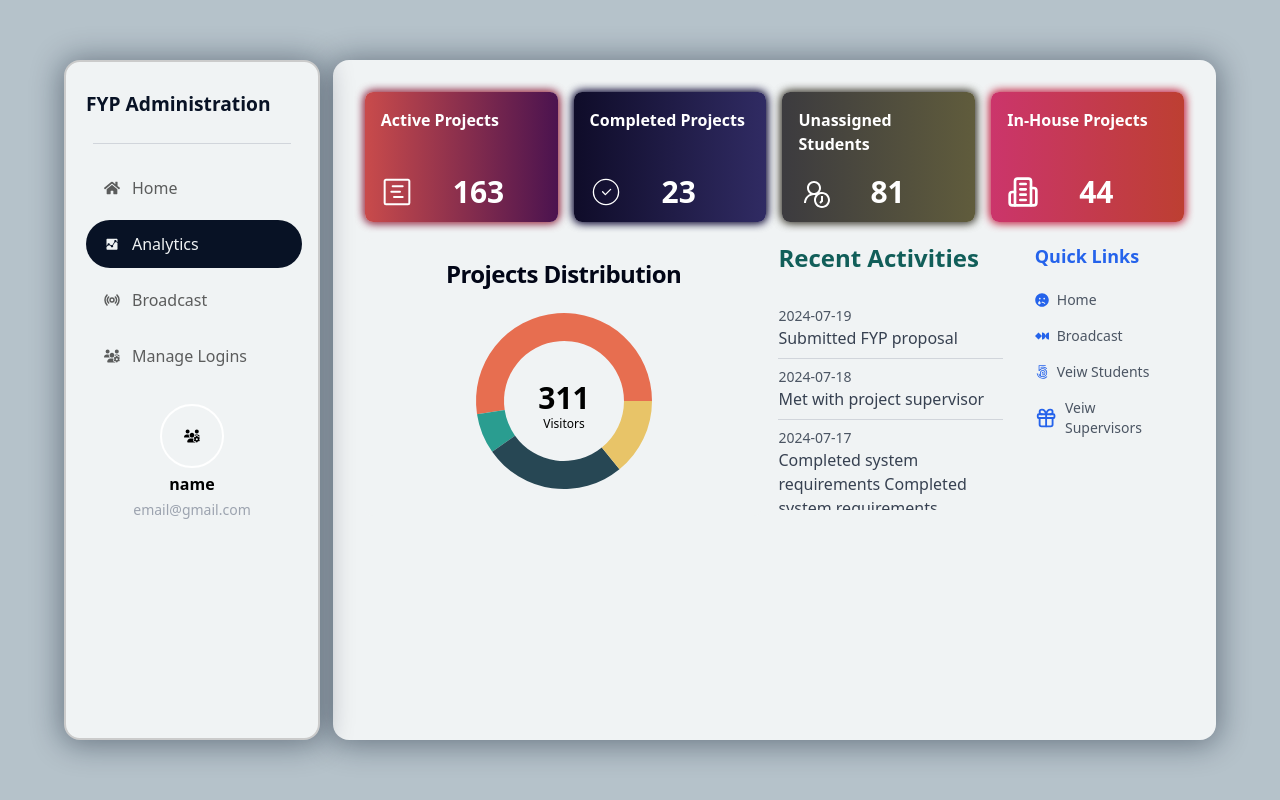
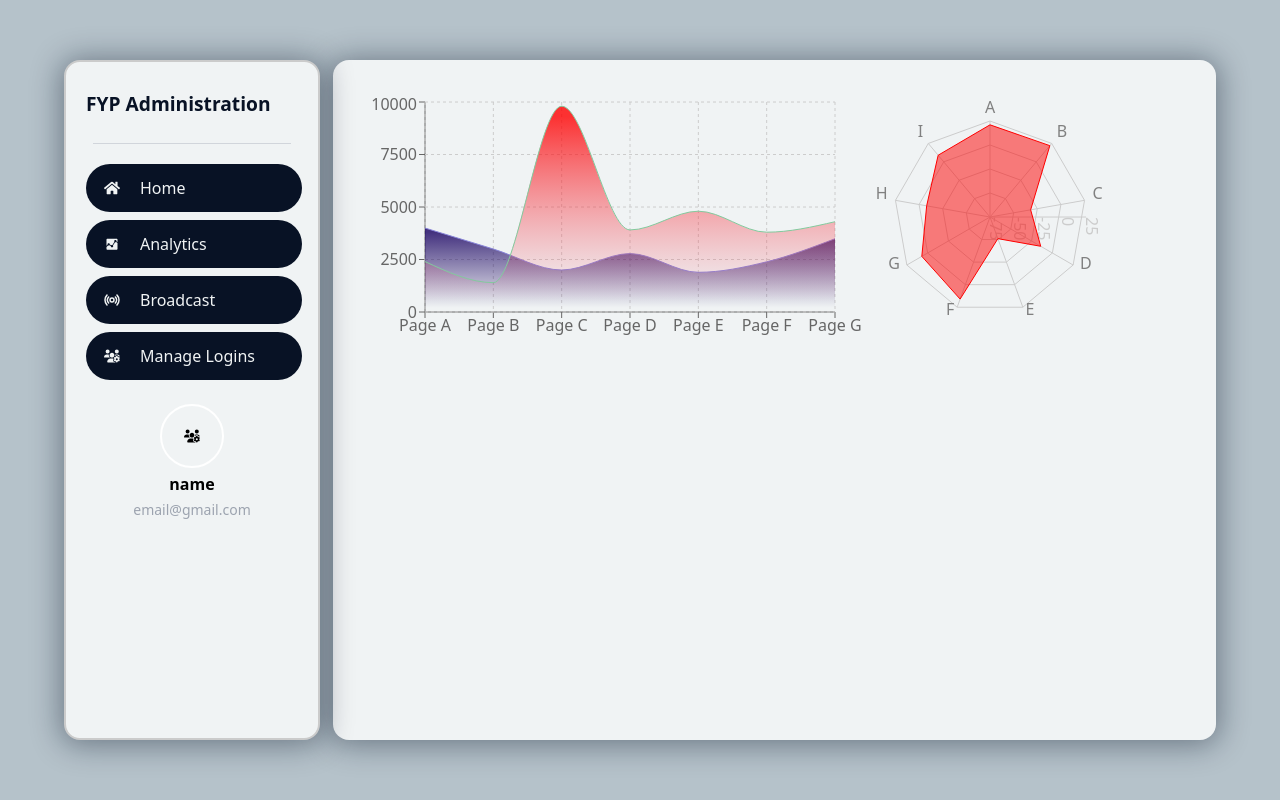
Before and after one commit to mubarakali826/Final-Year-Project-Administration-System, a React (Vite) app: page /admin/analytics in a window 1280 px wide. Shown: the top 800 px of the page. Built offline with nearby package versions, Linux system fonts and the light colour scheme.

Commit message:
late commit

```diff
--- a/package.json
+++ b/package.json
@@ -18,6 +18,7 @@
     "react": "^18.2.0",
     "react-dom": "^18.2.0",
     "react-icons": "^5.2.1",
+    "react-router-dom": "^6.25.1",
     "recharts": "^2.12.7",
     "sass": "^1.77.8",
     "scss": "^0.2.4",
--- a/src/App.jsx
+++ b/src/App.jsx
@@ -1,24 +1,28 @@
-import "./App.scss"
-import AdminAnalytics from "./components/ADMIN/Analytics/AdminAnalytics"
-import AdminHome from "./components/ADMIN/Home/AdminHome"
-import LocalDocuments from "./components/Local user/LocalDocuments"
-import LocalHome from "./components/Local user/LocalHome"
-import LocalOverview from "./components/Local user/LocalOverview"
-import Login from "./components/Login/Login"
-import Roles from "./components/Login/Roles"
-import Sidebar from "./components/Login/Sidebar/Sidebar"
+import React from 'react';
+import { BrowserRouter as Router, Route, Routes } from 'react-router-dom';
+import './App.scss';
+import AdminAnalytics from './components/ADMIN/Analytics/AdminAnalytics';
+import AdminHome from './components/ADMIN/Home/AdminHome';
+import LocalDocuments from './components/Local user/LocalDocuments';
+import LocalHome from './components/Local user/LocalHome';
+import LocalOverview from './components/Local user/LocalOverview';
+import Login from './components/Login/Login';
+import Roles from './components/Login/Roles';
+import Sidebar from './components/Login/Sidebar/Sidebar';
+
 export default function App() {
-
-return (
-<>
-{/* <Login/> */}
-{/* <Roles/>     */}
-<AdminHome/>
-<Sidebar/>
-<AdminAnalytics/>
-{/* <LocalHome/> */}
-{/* <LocalDocuments/> */}
-{/* <LocalOverview/> */}
-</>
-)
+  return (
+    <Router>
+      <Routes>
+        <Route path="/login" element={<Login />} />
+        <Route path="/roles" element={<Roles />} />
+        <Route path="/admin/home" element={<><AdminHome /><Sidebar/></>} />
+        <Route path="/admin/analytics" element={<><AdminAnalytics /><Sidebar/></>} />
+        <Route path="/local/home" element={<LocalHome />} />
+        <Route path="/local/documents" element={<LocalDocuments />} />
+        <Route path="/local/overview" element={<LocalOverview />} />
+        <Route path="/" element={<Login/>} /> {/* Default route */}
+      </Routes>
+    </Router>
+  );
 }
--- a/src/App.scss
+++ b/src/App.scss
@@ -85,7 +85,7 @@ body {
     li {
       padding: 12px;
       padding-left: 18px;
-      a {
+      .link {
         display: flex;
         align-items: center;
         justify-content: start;
@@ -98,7 +98,7 @@ body {
     }
     li.active{
         background-color: $primary;
-        a{
+        .link{
           color: $secondary;
         }
       }
@@ -309,3 +309,12 @@ body {
     border: none;
   }
 }
+
+
+  // ===================  ADMIN ANALYTICS  ====================
+
+
+.adminAnalytics{
+  background-color: $secondary;
+  box-shadow: 0 2px 30px 3px #0812256c;
+}
--- a/src/components/ADMIN/Analytics/AdminAnalytics.jsx
+++ b/src/components/ADMIN/Analytics/AdminAnalytics.jsx
@@ -1,10 +1,21 @@
+import AreaChart from "./AreaCh";
+import Radar  from "./Radar";
 import React from "react";
+
+
 
 const AdminAnalytics = () => {
   return (
     <div className="h-screen flex items-center">
-      <div className="adminHome gap-4 h-[85%] w-[69%] ml-[26%] rounded-2xl p-8 flex flex-col">
-
+      <div className="adminAnalytics gap-4 h-[85%] w-[69%] ml-[26%] rounded-2xl p-8 flex flex-col">
+        <div className="inner flex max-w-[70%] items-center justify-between ">
+          <div className="area-chart">
+          <AreaChart/>
+          </div>
+          <div className="radar-chart">
+          <Radar/>
+          </div>
+        </div>
       </div>
     </div>
   );
--- /dev/null
+++ b/src/components/ADMIN/Analytics/AreaCh.jsx
@@ -0,0 +1,77 @@
+import React from 'react'
+import { AreaChart,Area, CartesianGrid, Tooltip, XAxis, YAxis } from 'recharts'
+
+const AreaCh = () => {
+    const data = [
+        {
+          "name": "Page A",
+          "uv": 4000,
+          "pv": 2400,
+          "amt": 2400
+        },
+        {
+          "name": "Page B",
+          "uv": 3000,
+          "pv": 1398,
+          "amt": 2210
+        },
+        {
+          "name": "Page C",
+          "uv": 2000,
+          "pv": 9800,
+          "amt": 2290
+        },
+        {
+          "name": "Page D",
+          "uv": 2780,
+          "pv": 3908,
+          "amt": 2000
+        },
+        {
+          "name": "Page E",
+          "uv": 1890,
+          "pv": 4800,
+          "amt": 2181
+        },
+        {
+          "name": "Page F",
+          "uv": 2390,
+          "pv": 3800,
+          "amt": 2500
+        },
+        {
+          "name": "Page G",
+          "uv": 3490,
+          "pv": 4300,
+          "amt": 2100
+        }
+      ]
+
+  return (
+    <div>
+
+
+<AreaChart width={500} height={250} data={data}
+  margin={{ top: 10, right: 30, left: 0, bottom: 0 }}>
+  <defs>
+    <linearGradient id="colorUv" x1="0" y1="0" x2="0" y2="1">
+      <stop offset="5%" stopColor="#180161" stopOpacity={0.8}/>
+      <stop offset="95%" stopColor="#180161" stopOpacity={0}/>
+    </linearGradient>
+    <linearGradient id="colorPv" x1="0" y1="0" x2="0" y2="1">
+      <stop offset="5%" stopColor="red" stopOpacity={0.8}/>
+      <stop offset="95%" stopColor="#EF5A6F" stopOpacity={0}/>
+    </linearGradient>
+  </defs>
+  <XAxis dataKey="name" />
+  <YAxis />
+  <CartesianGrid strokeDasharray="3 3" />
+  <Tooltip />
+  <Area type="monotone" dataKey="uv" stroke="#8884d8" fillOpacity={1} fill="url(#colorUv)" />
+  <Area type="monotone" dataKey="pv" stroke="#82ca9d" fillOpacity={1} fill="url(#colorPv)" />
+</AreaChart>
+    </div>
+  )
+}
+
+export default AreaCh
--- /dev/null
+++ b/src/components/ADMIN/Analytics/Radar.jsx
@@ -0,0 +1,30 @@
+import React from 'react'
+import { Radar, RadarChart, PolarGrid,
+    PolarAngleAxis, PolarRadiusAxis } from 'recharts';
+const radar = () => {
+    const data = [
+        { name: 'A', x: 21 },
+        { name: 'B', x: 22 },
+        { name: 'C', x: -32 },
+        { name: 'D', x: -14 },
+        { name: 'E', x: -51 },
+        { name: 'F', x: 16 },
+        { name: 'G', x: 7 },
+        { name: 'H', x: -8 },
+        { name: 'I', x: 9 },
+    ];
+
+  return (
+
+       <RadarChart height={250} width={250}
+            outerRadius="80%" data={data}>
+            <PolarGrid />
+            <PolarAngleAxis dataKey="name" />
+            <PolarRadiusAxis />
+            <Radar dataKey="x" stroke="red"
+                fill="red" fillOpacity={0.5} />
+        </RadarChart>
+  )
+}
+
+export default radar
--- a/src/components/ADMIN/Home/QuickLinks.jsx
+++ b/src/components/ADMIN/Home/QuickLinks.jsx
@@ -1,7 +1,7 @@
 import { GiftIcon } from 'lucide-react'
 import React from 'react'
-import { Fa500Px, FaSadTear } from 'react-icons/fa'
-import { Fa42Group } from 'react-icons/fa6'
+import { Fa500Px, FaAddressBook, FaAmbulance, FaSadTear } from 'react-icons/fa'
+import { Fa42Group, FaManatSign, FaPerson } from 'react-icons/fa6'
 
 const QuickLinks = () => {
   return (
@@ -10,17 +10,17 @@ const QuickLinks = () => {
           <h2 className="text-lg font-semibold text-blue-600">Quick Links</h2>
         </div>
         <div className="flex flex-col gap-4 p-4 pt-1">
-            <a href="#" className="flex items-center gap-2 text-sm text-gray-600 hover">
-                <FaSadTear className="text-blue-600" />  Home
+            <a href="#" className="flex items-center gap-2 text-sm text-gray-500 hover ">
+            <div className='bg-red-500 rounded-full h-7 w-7 flex items-center justify-center'> <FaAddressBook className='text-white' size={15} /> </div> Home
             </a>
             <a href="#" className="flex items-center gap-2 text-sm text-gray-600 hover">
-                <Fa42Group className="text-blue-600" />  Broadcast
+            <div className='bg-red-500 rounded-full h-7 w-7 flex items-center justify-center'> <FaAmbulance className='text-white' size={15} /> </div> Broadcast
             </a>
             <a href="#" className="flex items-center gap-2 text-sm text-gray-600 hover">
-                <Fa500Px className="text-blue-600" />  Veiw Students
+            <div className='bg-red-500 rounded-full h-7 w-7 flex items-center justify-center'> <FaPerson className='text-white' size={15} /> </div> Veiw Students
             </a>
             <a href="#" className="flex items-center gap-2 text-sm text-gray-600 hover">
-                <GiftIcon className="text-blue-600" />    Veiw Supervisors
+            <div className='bg-red-500 rounded-full h-7 w-7 flex items-center justify-center'> <FaManatSign className='text-white' size={10} /> </div>  Veiw Supervisors
             </a>
         </div>
 
--- a/src/components/Login/Sidebar/Sidebar.jsx
+++ b/src/components/Login/Sidebar/Sidebar.jsx
@@ -1,114 +1,166 @@
-import { FaHome , FaProjectDiagram } from "react-icons/fa";
-import { DiGoogleAnalytics } from "react-icons/di";
-import { PiBroadcastBold } from "react-icons/pi";
-import { FaUsersGear } from "react-icons/fa6";
-import { IoDocuments,IoChatboxEllipsesSharp } from "react-icons/io5";
-import { MdHandshake } from "react-icons/md";
-
-import { useState } from "react";
+import { FaHome, FaProjectDiagram } from 'react-icons/fa';
+import { DiGoogleAnalytics } from 'react-icons/di';
+import { PiBroadcastBold } from 'react-icons/pi';
+import { FaUsersGear } from 'react-icons/fa6';
+import { IoDocuments, IoChatboxEllipsesSharp } from 'react-icons/io5';
+import { MdHandshake } from 'react-icons/md';
+import { Link } from 'react-router-dom';
+import { useState } from 'react';
 
 const Sidebar = () => {
-  const [current, setCurrent] = useState("admin") ;
+  const [current, setCurrent] = useState("admin");
   // const [current, setCurrent] = useState("student");
   // const [current, setCurrent] = useState("supervisor");
+
+  const handleLinkClick = (role) => {
+    setCurrent(role);
+  };
+
   return (
     <div className="relative flex">
       <div className="fixed inset-y-0 left-[5%] Sidebar w-[20%] p-4 h-[85%] my-auto rounded-2xl pt-7">
         <h2 className="text-[1.2rem] font-semibold mb-6 ml-1">FYP Administration</h2>
         <hr className="w-[90%] m-auto border-t-[1.5px] border-gray-300" />
+
         {current === "admin" ? (
           <ul className="mt-5 pl-1">
-            <li className="mb-2 rounded-full ">
-              <a href="/admin-home">
+            <li className={`mb-2 rounded-full ${current === "admin" ? "active" : ""}`}>
+              <Link
+                to="/admin/home"
+                className="flex items-center link"
+                onClick={() => handleLinkClick("admin")}
+              >
                 <FaHome />
-                Home
-              </a>
+                <span className="ml-2">Home</span>
+              </Link>
             </li>
-            <li className="mb-2 rounded-full active">
-              <a href="/admin-analytics">
+            <li className={`mb-2 rounded-full ${current === "admin" ? "active" : ""}`}>
+              <Link
+                to="/admin/analytics"
+                className="flex items-center link"
+                onClick={() => handleLinkClick("admin")}
+              >
                 <DiGoogleAnalytics />
-                Analytics
-              </a>
+                <span className="ml-2">Analytics</span>
+              </Link>
             </li>
-            <li className="mb-2 rounded-full">
-              <a href="/admin-broadcast">
+            <li className={`mb-2 rounded-full ${current === "admin" ? "active" : ""}`}>
+              <Link
+                to="/admin/broadcast"
+                className="flex items-center link"
+                onClick={() => handleLinkClick("admin")}
+              >
                 <PiBroadcastBold />
-                Broadcast
-              </a>
+                <span className="ml-2">Broadcast</span>
+              </Link>
             </li>
-            <li className="mb-2 rounded-full">
-              <a href="/admin-logins">
+            <li className={`mb-2 rounded-full ${current === "admin" ? "active" : ""}`}>
+              <Link
+                to="/admin/logins"
+                className="flex items-center link"
+                onClick={() => handleLinkClick("admin")}
+              >
                 <FaUsersGear />
-                Manage Logins
-              </a>
+                <span className="ml-2">Manage Logins</span>
+              </Link>
             </li>
           </ul>
         ) : current === "student" ? (
           <ul className="mt-5 pl-1">
-            <li className="mb-2 rounded-full active">
-              <a href="/student-home">
+            <li className={`mb-2 rounded-full ${current === "student" ? "active" : ""}`}>
+              <Link
+                to="/student/home"
+                className="flex items-center link"
+                onClick={() => handleLinkClick("student")}
+              >
                 <FaHome />
-                Home
-              </a>
+                <span className="ml-2">Home</span>
+              </Link>
             </li>
-            <li className="mb-2 rounded-full">
-              <a href="/student-documents">
+            <li className={`mb-2 rounded-full ${current === "student" ? "active" : ""}`}>
+              <Link
+                to="/student/documents"
+                className="flex items-center link"
+                onClick={() => handleLinkClick("student")}
+              >
                 <IoDocuments />
-                 Submit documents
-              </a>
+                <span className="ml-2">Submit Documents</span>
+              </Link>
             </li>
-            <li className="mb-2 rounded-full">
-              <a href="/student-meetings">
+            <li className={`mb-2 rounded-full ${current === "student" ? "active" : ""}`}>
+              <Link
+                to="/student/meetings"
+                className="flex items-center link"
+                onClick={() => handleLinkClick("student")}
+              >
                 <MdHandshake />
-                Meetings
-              </a>
+                <span className="ml-2">Meetings</span>
+              </Link>
             </li>
-            <li className="mb-2 rounded-full">
-              <a href="/student-chat">
+            <li className={`mb-2 rounded-full ${current === "student" ? "active" : ""}`}>
+              <Link
+                to="/student/chat"
+                className="flex items-center link"
+                onClick={() => handleLinkClick("student")}
+              >
                 <IoChatboxEllipsesSharp />
-                Chat
-              </a>
+                <span className="ml-2">Chat</span>
+              </Link>
             </li>
           </ul>
         ) : current === "supervisor" ? (
           <ul className="mt-5 pl-1">
-            <li className="mb-2 rounded-full active">
-              <a href="/supervisor-home">
+            <li className={`mb-2 rounded-full ${current === "supervisor" ? "active" : ""}`}>
+              <Link
+                to="/supervisor/home"
+                className="flex items-center link"
+                onClick={() => handleLinkClick("supervisor")}
+              >
                 <FaHome />
-                Home
-              </a>
+                <span className="ml-2">Home</span>
+              </Link>
             </li>
-            <li className="mb-2 rounded-full">
-              <a href="/supervisor-projects">
+            <li className={`mb-2 rounded-full ${current === "supervisor" ? "active" : ""}`}>
+              <Link
+                to="/supervisor/projects"
+                className="flex items-center link"
+                onClick={() => handleLinkClick("supervisor")}
+              >
                 <FaProjectDiagram />
-                Manage Projects
-
-              </a>
+                <span className="ml-2">Manage Projects</span>
+              </Link>
             </li>
-            <li className="mb-2 rounded-full">
-              <a href="/supervisor-documents">
+            <li className={`mb-2 rounded-full ${current === "supervisor" ? "active" : ""}`}>
+              <Link
+                to="/supervisor/documents"
+                className="flex items-center link"
+                onClick={() => handleLinkClick("supervisor")}
+              >
                 <IoDocuments />
-                Manage Documents
-              </a>
+                <span className="ml-2">Manage Documents</span>
+              </Link>
             </li>
-            <li className="mb-2 rounded-full">
-              <a href="/supervisor-chat">
+            <li className={`mb-2 rounded-full ${current === "supervisor" ? "active" : ""}`}>
+              <Link
+                to="/supervisor/chat"
+                className="flex items-center link"
+                onClick={() => handleLinkClick("supervisor")}
+              >
                 <IoChatboxEllipsesSharp />
-                Chat
-              </a>
+                <span className="ml-2">Chat</span>
+              </Link>
             </li>
           </ul>
         ) : null}
 
         <div className="user flex items-center justify-center flex-col mt-6 gap-1">
           <div className="user_avatar">
-          <div className="w-[4rem] h-[4rem] flex items-center justify-center rounded-full border-2 border-white ">
-              <FaUsersGear/>
+            <div className="w-[4rem] h-[4rem] flex items-center justify-center rounded-full border-2 border-white ">
+              <FaUsersGear />
             </div>
           </div>
           <div className="name font-semibold">name</div>
           <div className="email text-gray-400 text-sm">email@gmail.com</div>
-
         </div>
       </div>
     </div>
```
Also changed, not shown: 1 other file (tests, documents, lock files or other folders).
